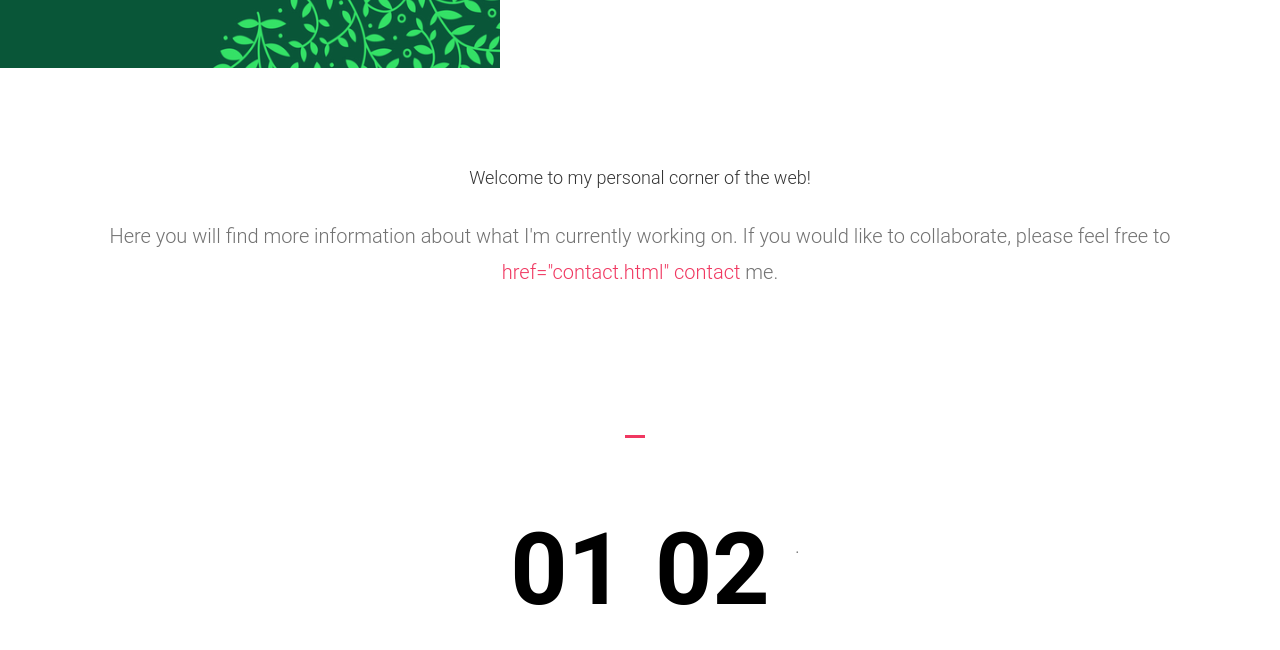
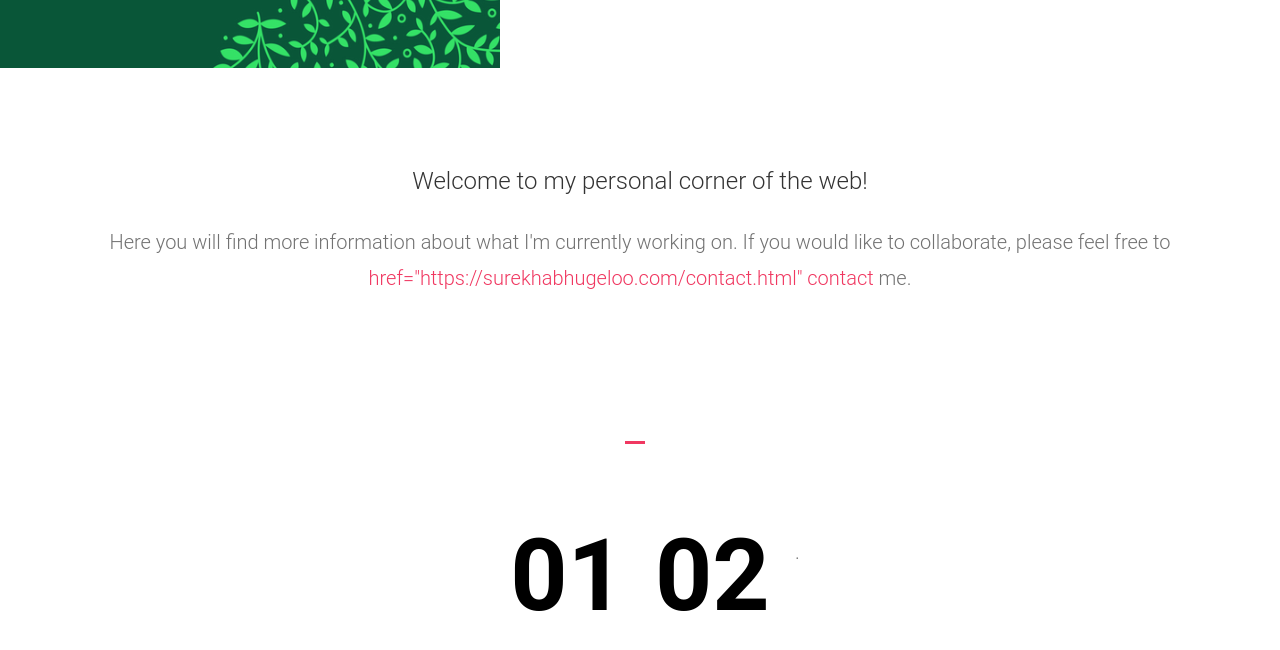
Before and after one commit to Surekha24/Surekha24.github.io, a Jekyll site: the page index.html, which Jekyll copies as it is, in a window 1280 px wide and 900 px high, scrolled down 578 px, cut to the strip 0-690 px from the top of the window. Shown: the top 650 px of the strip. Built offline with Jekyll 4.4.1, drawn with Linux system fonts in a browser that asks for light colours; nearby versions of some CDN libraries; some web fonts are replaced; library files that are not in the unit come from our copies; some of the changed lines change nothing that is shown.

Commit message:
Update index.html

```diff
--- a/index.html
+++ b/index.html
@@ -87,8 +87,8 @@
 		<div class="container">
 			<div class="row">
 				<div class="col-md-12 text-center">
-					<h4>Welcome to my personal corner of the web!</h4>
-					<p>Here you will find more information about what I'm currently working on. If you would like to collaborate, please feel free to <a> href="contact.html" contact </a> me.</p>
+					<h3>Welcome to my personal corner of the web!</h3>
+					<p>Here you will find more information about what I'm currently working on. If you would like to collaborate, please feel free to <a> href="https://surekhabhugeloo.com/contact.html" contact </a> me.</p>
 				</div>
 			</div>
 		</div>
```
